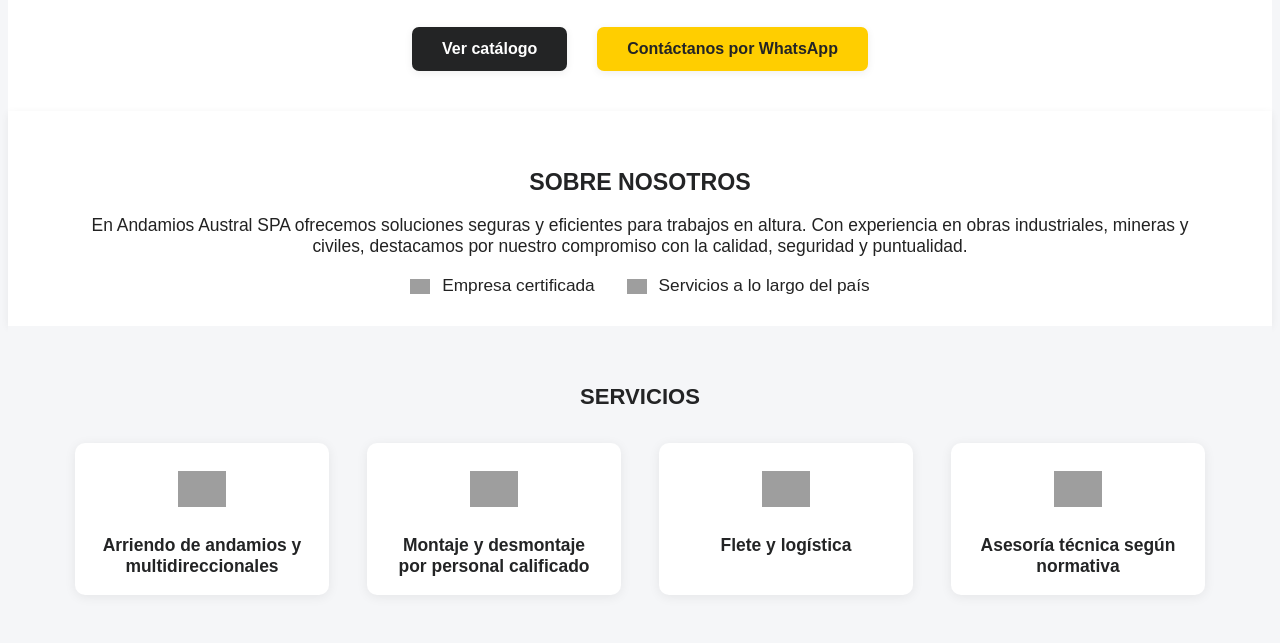
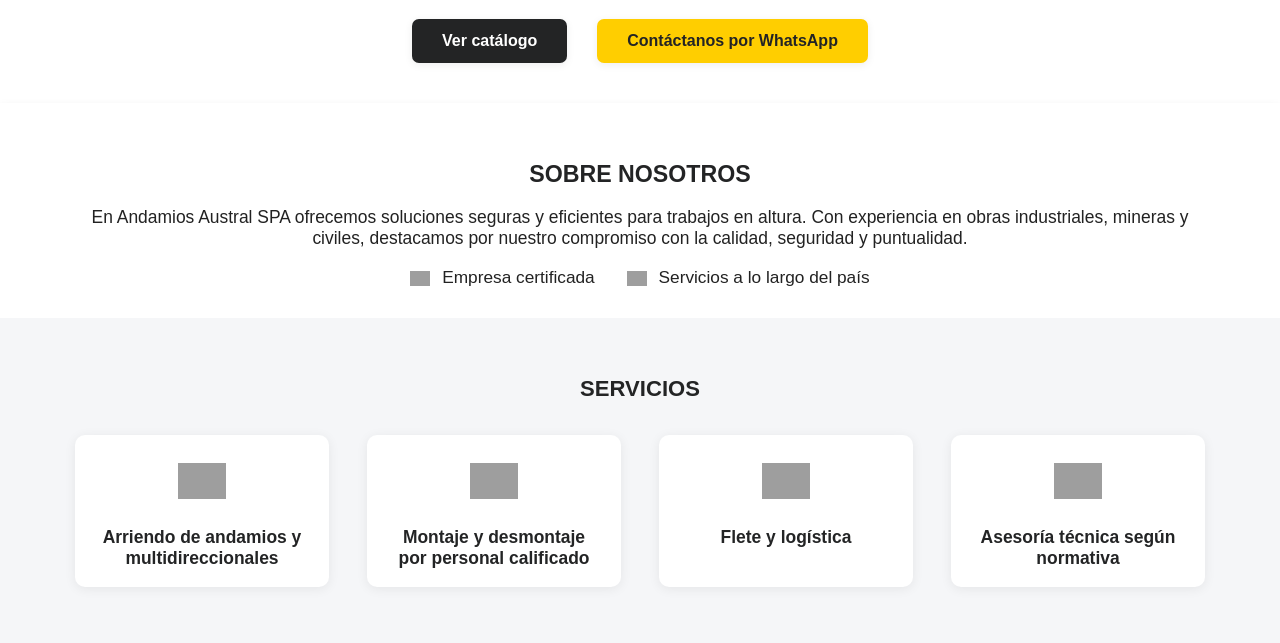
Before and after one commit to ANDAMIOSAUSTRAL/ANDAMIOS-AUSTRAL, a plain HTML site: page index.html in a window 1280 px wide. Shown: the part 377-1020 px from the top of the page. Drawn offline with Linux system fonts and the light colour scheme; grey boxes are pictures that could not be loaded.

Commit message:
Update style.css

```diff
--- a/style.css
+++ b/style.css
@@ -1,4 +1,4 @@
-body {Captura de pantalla 2025-05-28 130317.png
+body {
   margin: 0;
   font-family: 'Montserrat', Arial, sans-serif;
   background: #f5f6f8;
```
